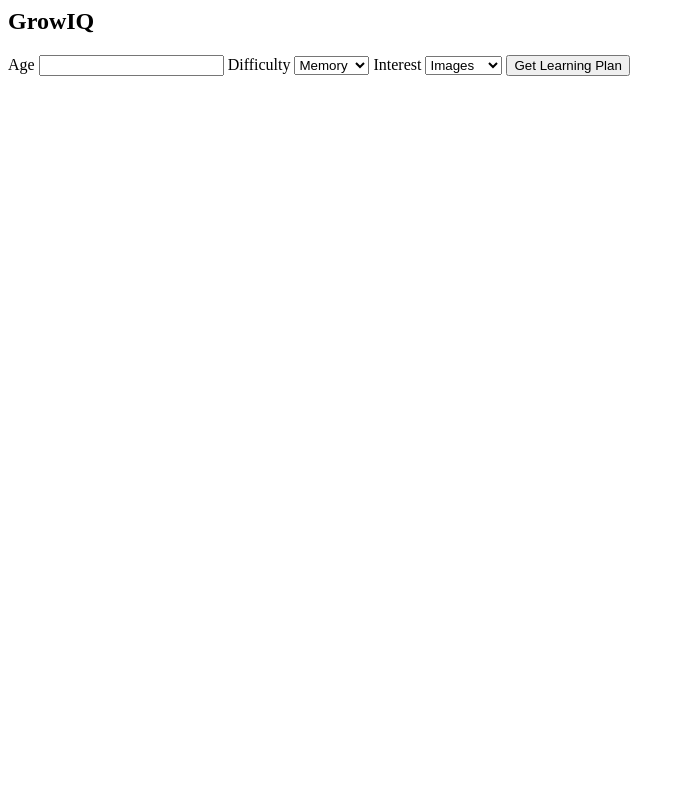
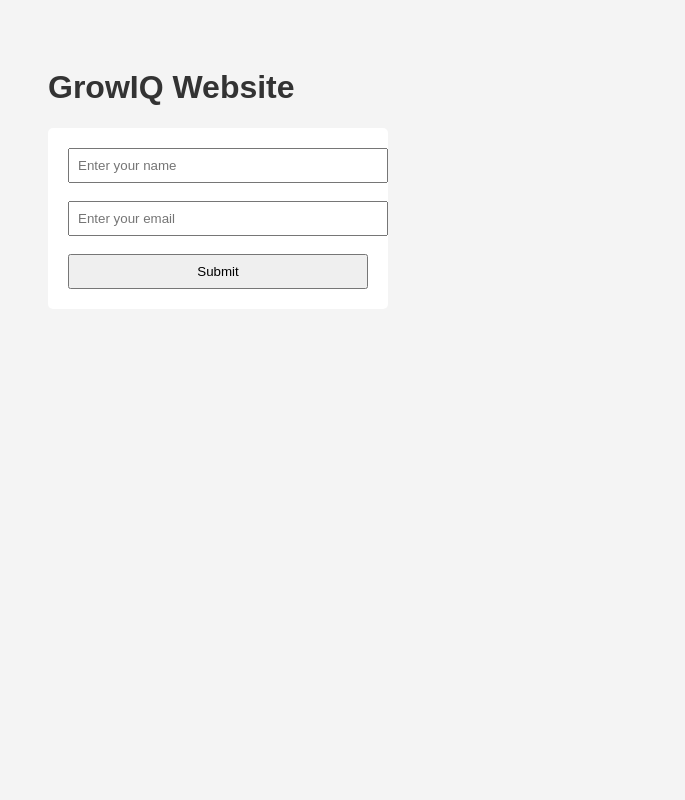
Before and after one commit to jhajhariaanandi100-100/GrowIQ, a Flask app: page / in a window 1280 px wide. Shown: the whole page, without its empty margins (0-685 px from the left). Run offline with Flask 3, Linux system fonts and the light colour scheme.

Commit message:
add new codes

```diff
--- a/static/style.css
+++ b/static/style.css
@@ -1,92 +1,21 @@
-/* Reset default styles */
-* {
-    margin: 0;
-    padding: 0;
-    box-sizing: border-box;
-    font-family: Arial, Helvetica, sans-serif;
+body {
+    font-family: Arial, sans-serif;
+    background-color: #f4f4f4;
+    padding: 40px;
 }
 
-/* Page background */
-body {
-    background-color: #000000;   /* Black */
-    color: #ffffff;              /* White text */
-    min-height: 100vh;
-    display: flex;
-    justify-content: center;
-    align-items: center;
+h1 {
+    color: #333;
 }
 
-/* Main container */
-.container {
-    background-color: #ffffff;   /* White card */
-    color: #000000;
-    padding: 30px;
-    width: 360px;
-    border-radius: 8px;
-    box-shadow: 0 0 20px rgba(255, 255, 255, 0.1);
+form {
+    background: white;
+    padding: 20px;
+    width: 300px;
+    border-radius: 5px;
 }
 
-/* Title */
-h2 {
-    text-align: center;
-    margin-bottom: 20px;
-    font-weight: bold;
-}
-
-/* Labels */
-label {
-    display: block;
-    margin-top: 12px;
-    font-size: 14px;
-    font-weight: bold;
-}
-
-/* Input fields */
-input, select {
+input, button {
     width: 100%;
     padding: 8px;
-    margin-top: 6px;
-    border-radius: 4px;
-    border: 1px solid #000000;
-    background-color: #ffffff;
-    color: #000000;
 }
-
-/* Button */
-button {
-    width: 100%;
-    margin-top: 20px;
-    padding: 10px;
-    background-color: #000000;
-    color: #ffffff;
-    border: none;
-    border-radius: 4px;
-    font-size: 15px;
-    cursor: pointer;
-}
-
-button:hover {
-    background-color: #333333;
-}
-
-/* Result page text */
-.result {
-    margin-top: 15px;
-    font-size: 14px;
-    line-height: 1.6;
-    text-align: center;
-}
-
-/* Back link */
-a {
-    display: block;
-    margin-top: 15px;
-    text-align: center;
-    color: #000000;
-    text-decoration: none;
-    font-weight: bold;
-}
-
-a:hover {
-    text-decoration: underline;
-}
--- a/templates/index.html
+++ b/templates/index.html
@@ -1,27 +1,28 @@
+<!DOCTYPE html>
+<html lang="en">
+<head>
+    <meta charset="UTF-8">
+    <title>GrowIQ</title>
+    <link rel="stylesheet" href="{{ url_for('static', filename='style.css') }}">
+</head>
 <body>
-    <div class="container">
-        <h2>GrowIQ</h2>
 
-        <form action="/result" method="post">
+    <h1>GrowIQ Website</h1>
 
-            <label>Age</label>
-            <input type="number" name="age" required>
+    <form action="/result" method="post">
+        <input type="text" name="name" placeholder="Enter your name" required>
+        <br><br>
+        <input type="email" name="email" placeholder="Enter your email" required>
+        <br><br>
+        <button type="submit">Submit</button>
+    </form>
 
-            <label>Difficulty</label>
-            <select name="difficulty">
-                <option value="memory">Memory</option>
-                <option value="attention">Attention</option>
-                <option value="reading">Reading</option>
-            </select>
+    {% if result %}
+        <hr>
+        <h2>Form Submitted Successfully 🎉</h2>
+        <p><strong>Name:</strong> {{ name }}</p>
+        <p><strong>Email:</strong> {{ email }}</p>
+    {% endif %}
 
-            <label>Interest</label>
-            <select name="interest">
-                <option value="images">Images</option>
-                <option value="numbers">Numbers</option>
-                <option value="stories">Stories</option>
-            </select>
-
-            <button type="submit">Get Learning Plan</button>
-        </form>
-    </div>
 </body>
+</html>
--- a/web.py
+++ b/web.py
@@ -1,4 +1,4 @@
-from flask import Flask, render_template
+from flask import Flask, render_template, request
 import os
 
 app = Flask(__name__)
@@ -7,6 +7,11 @@ app = Flask(__name__)
 def home():
     return render_template("index.html")
 
+@app.route("/result", methods=["POST"])
+def result():
+    name = request.form.get("name")
+    return f"<h1>Hello {name}, your data was received successfully!</h1>"
+
 if __name__ == "__main__":
     port = int(os.environ.get("PORT", 10000))
     app.run(host="0.0.0.0", port=port)
```
